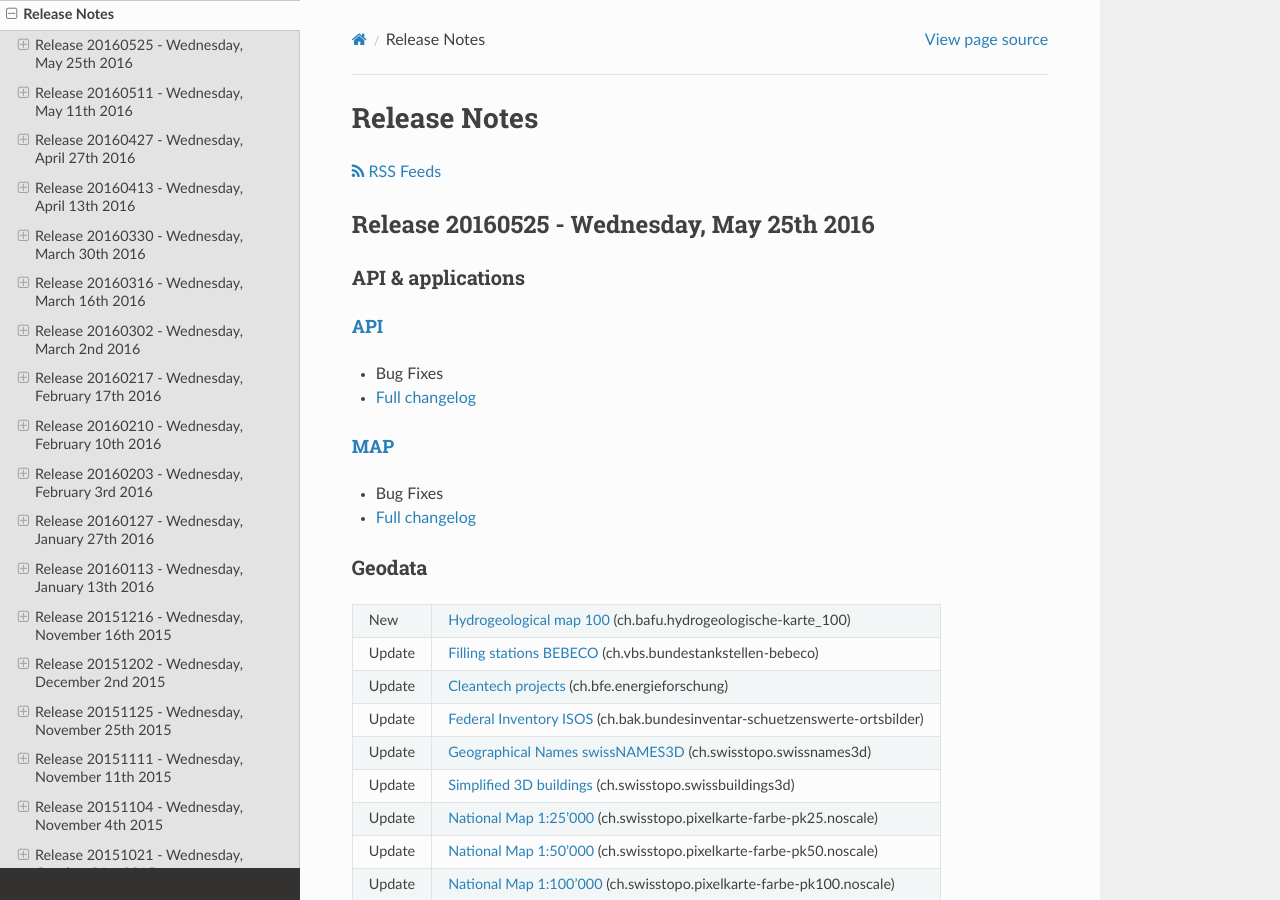
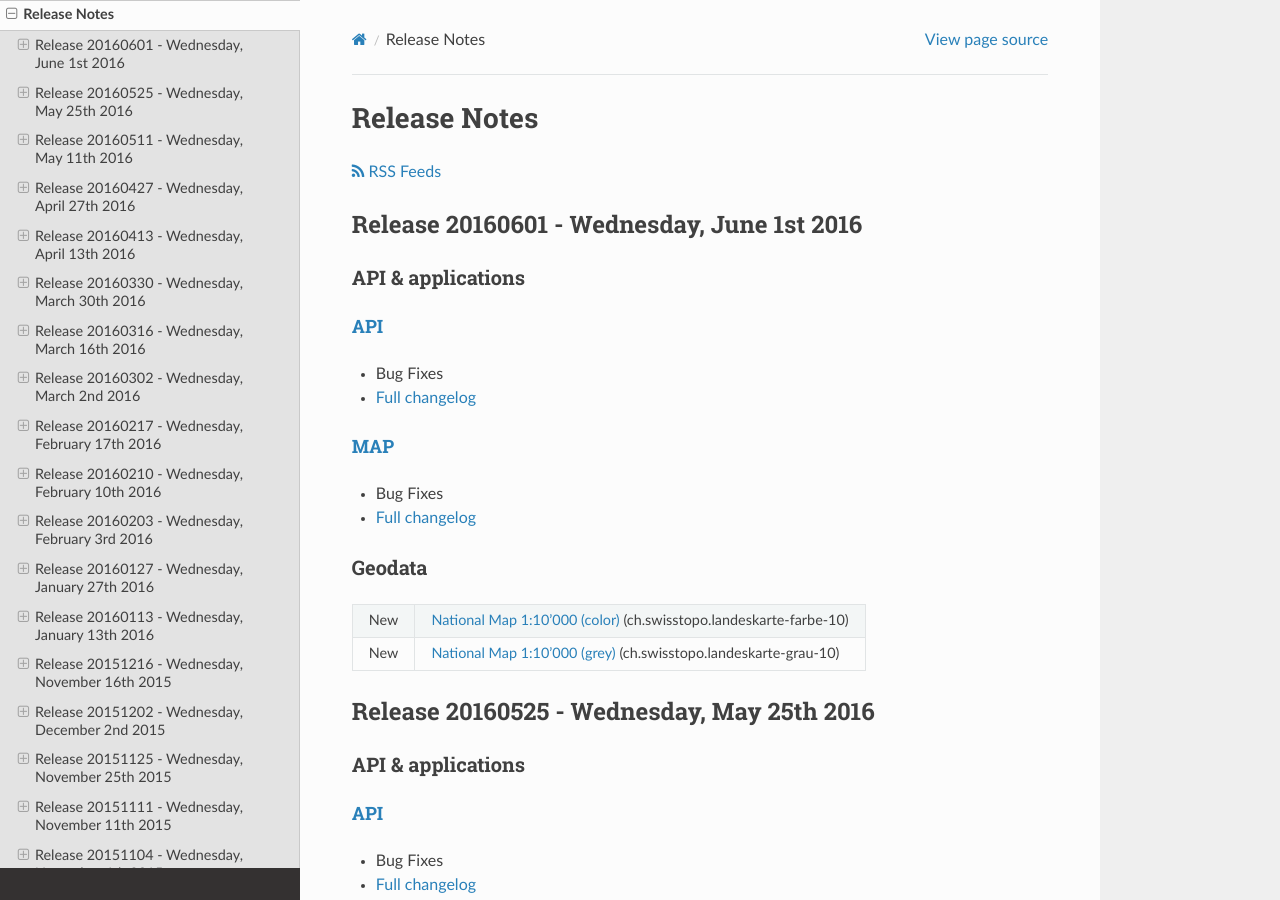
Before and after one commit to swisstopo-test/doc-chsdi3, a Sphinx documentation site: the page built from source/releasenotes/index.rst, in a window 1280 px wide and 900 px high. Built offline with Sphinx 7.4.7 and the Read the Docs theme 2.0.0, drawn with Linux system fonts in a browser that asks for light colours.

Commit message:
add lk10-farbe and lk10-grau

```diff
--- a/source/releasenotes/index.rst
+++ b/source/releasenotes/index.rst
@@ -13,6 +13,35 @@ Release Notes
 .. raw:: html
 
     <p><a class="reference external" href="rss2.xml"> <i class="fa fa-rss"> RSS Feeds </i></a></p>
+
+
+.. _releasenotes_20160601:
+
+Release 20160601 - Wednesday, June 1st 2016
+------------------------------------------------
+
+API & applications
+******************
+
+`API <//api3.geo.admin.ch>`__
+'''''''''''''''''''''''''''''
+- Bug Fixes
+- `Full changelog <https://github.com/geoadmin/mf-chsdi3/compare/r_160525...r_160601>`__
+
+
+`MAP <//map.geo.admin.ch>`__
+'''''''''''''''''''''''''''''
+- Bug Fixes
+- `Full changelog <https://github.com/geoadmin/mf-geoadmin3/compare/r_160525...r_160601>`__
+
+
+Geodata
+*******
++--------+-------------------------------------------------------------------------------------------------------------------------------------------------------------+
+| New    | `National Map 1:10'000 (color) <//map.geo.admin.ch/?layers=ch.swisstopo.landeskarte-farbe-10>`__ (ch.swisstopo.landeskarte-farbe-10)                        |
++--------+-------------------------------------------------------------------------------------------------------------------------------------------------------------+
+| New    | `National Map 1:10'000 (grey) <//map.geo.admin.ch/?layers=ch.swisstopo.landeskarte-grau-10>`__ (ch.swisstopo.landeskarte-grau-10)                           |
++--------+-------------------------------------------------------------------------------------------------------------------------------------------------------------+
 
 
 .. _releasenotes_20160525:
```
